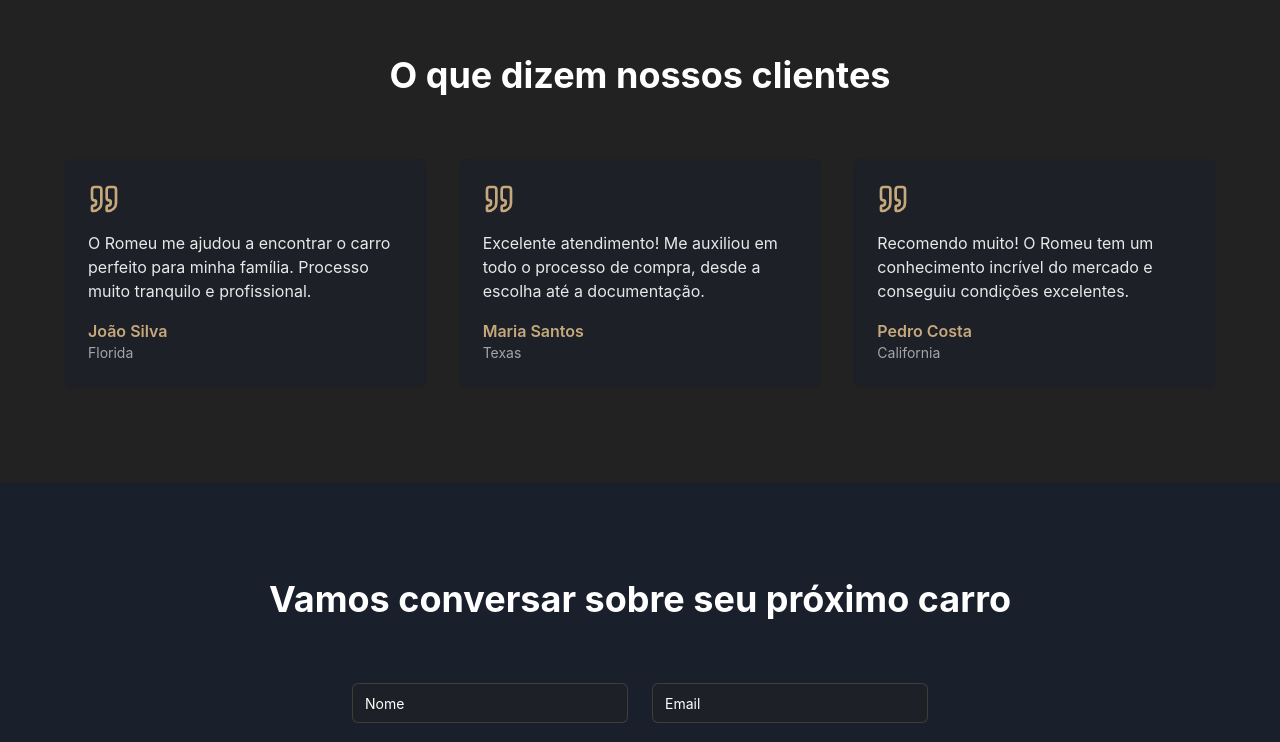
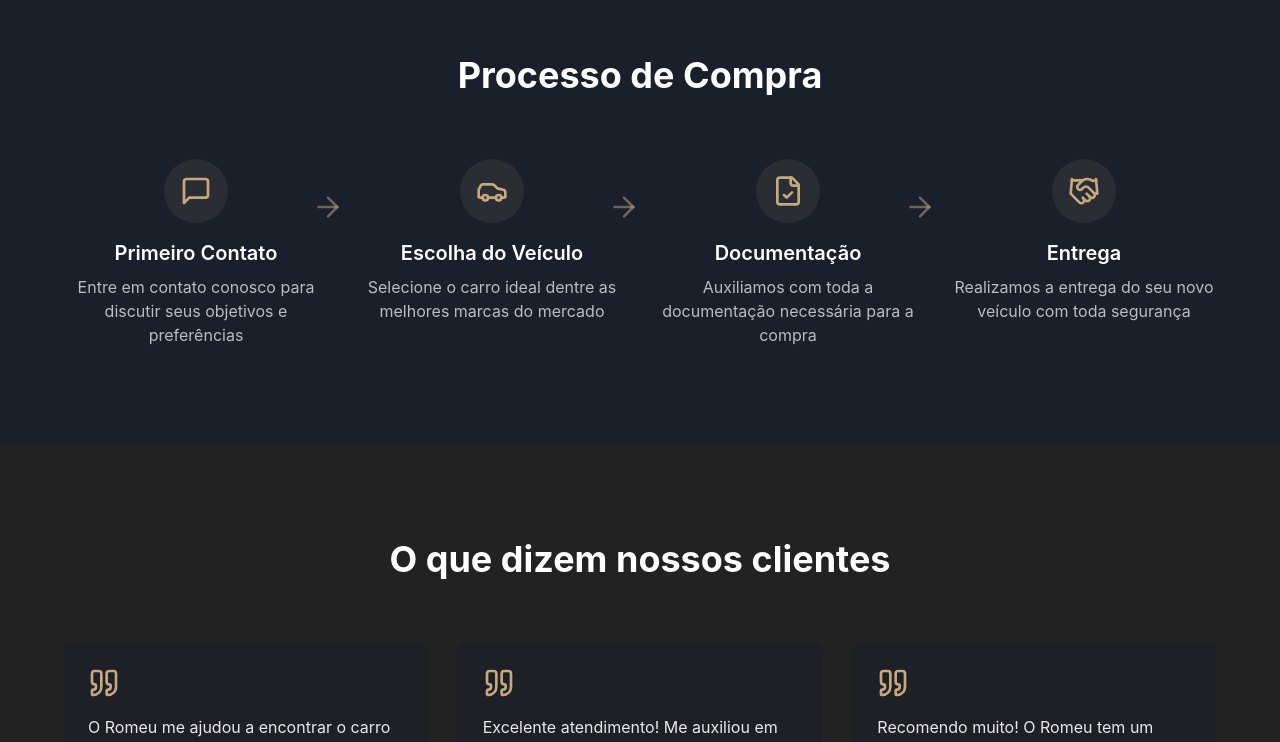
Before and after one commit to caiorodrigo10/romeu-auto-dreams-25, a React (Vite) app: page / in a window 1280 px wide. Shown: the part 1709-2451 px from the top of the page. Built offline with nearby package versions, Linux system fonts and the light colour scheme.

Commit message:
Add section above testimonials
Moved the "1 processo de compra" section above the "O que dizem nossos clientes" heading in the Testimonials component.
[skip gpt_engineer]

```diff
--- /dev/null
+++ b/src/components/PurchaseProcess.tsx
@@ -0,0 +1,56 @@
+import { ArrowRight, Car, FileCheck, HandshakeIcon, MessageSquare } from "lucide-react";
+
+const PurchaseProcess = () => {
+  const steps = [
+    {
+      icon: MessageSquare,
+      title: "Primeiro Contato",
+      description: "Entre em contato conosco para discutir seus objetivos e preferências",
+    },
+    {
+      icon: Car,
+      title: "Escolha do Veículo",
+      description: "Selecione o carro ideal dentre as melhores marcas do mercado",
+    },
+    {
+      icon: FileCheck,
+      title: "Documentação",
+      description: "Auxiliamos com toda a documentação necessária para a compra",
+    },
+    {
+      icon: HandshakeIcon,
+      title: "Entrega",
+      description: "Realizamos a entrega do seu novo veículo com toda segurança",
+    },
+  ];
+
+  return (
+    <section className="py-24 bg-primary">
+      <div className="container mx-auto px-4">
+        <h2 className="text-3xl md:text-4xl font-bold text-white text-center mb-16">
+          Processo de Compra
+        </h2>
+
+        <div className="grid md:grid-cols-4 gap-8 max-w-6xl mx-auto">
+          {steps.map((step, index) => (
+            <div key={index} className="relative group">
+              <div className="flex flex-col items-center text-center">
+                <div className="w-16 h-16 bg-accent/10 rounded-full flex items-center justify-center mb-4 group-hover:bg-accent/20 transition-colors">
+                  <step.icon className="w-8 h-8 text-accent" />
+                </div>
+                <h3 className="text-xl font-semibold text-white mb-2">{step.title}</h3>
+                <p className="text-white/70">{step.description}</p>
+              </div>
+
+              {index < steps.length - 1 && (
+                <ArrowRight className="hidden md:block absolute top-8 -right-4 w-8 h-8 text-accent/50" />
+              )}
+            </div>
+          ))}
+        </div>
+      </div>
+    </section>
+  );
+};
+
+export default PurchaseProcess;
--- a/src/pages/Index.tsx
+++ b/src/pages/Index.tsx
@@ -2,6 +2,7 @@ import Navbar from "@/components/Navbar";
 import Hero from "@/components/Hero";
 import About from "@/components/About";
 import Manufacturers from "@/components/Manufacturers";
+import PurchaseProcess from "@/components/PurchaseProcess";
 import Testimonials from "@/components/Testimonials";
 import Contact from "@/components/Contact";
 
@@ -12,6 +13,7 @@ const Index = () => {
       <Hero />
       <About />
       <Manufacturers />
+      <PurchaseProcess />
       <Testimonials />
       <Contact />
     </div>
```
